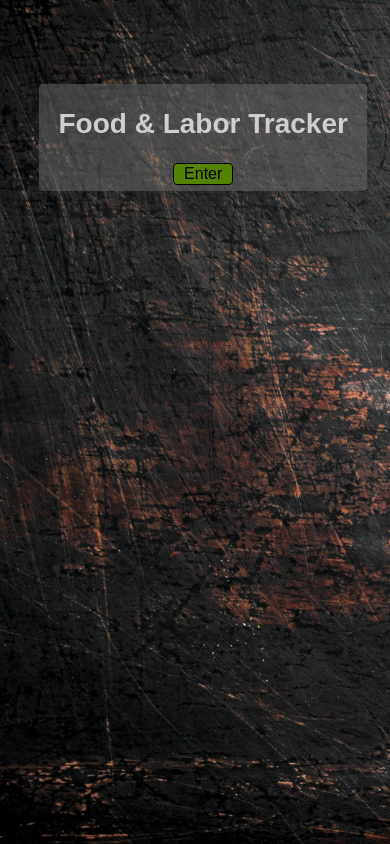
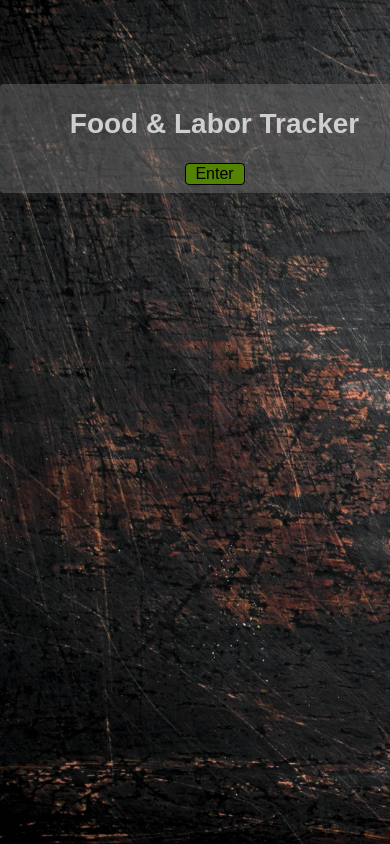
Before and after one commit to ZacWilson87/FoodLabor, a Svelte app: page / in a window 390 px wide. Built offline with nearby package versions, Linux system fonts and the light colour scheme.

Commit message:
tweaking landing image mobile view

```diff
--- a/src/pages/landing-page.svelte
+++ b/src/pages/landing-page.svelte
@@ -16,12 +16,6 @@
     top: 0;
     left: 0;
     overflow: hidden;
-  }
-  @media only screen and (max-width: 570px) {
-    img {
-      overflow: auto;
-      width: auto;
-    }
   }
 
   .login-frame {
@@ -51,4 +45,15 @@
     background-color: rgb(114, 185, 0);
   }
 
+  @media only screen and (max-width: 570px) {
+    img {
+      overflow: auto;
+      width: auto;
+    }
+    .login-frame {
+      width: 100%;
+      left: 0;
+    }
+  }
+
 </style>
```
